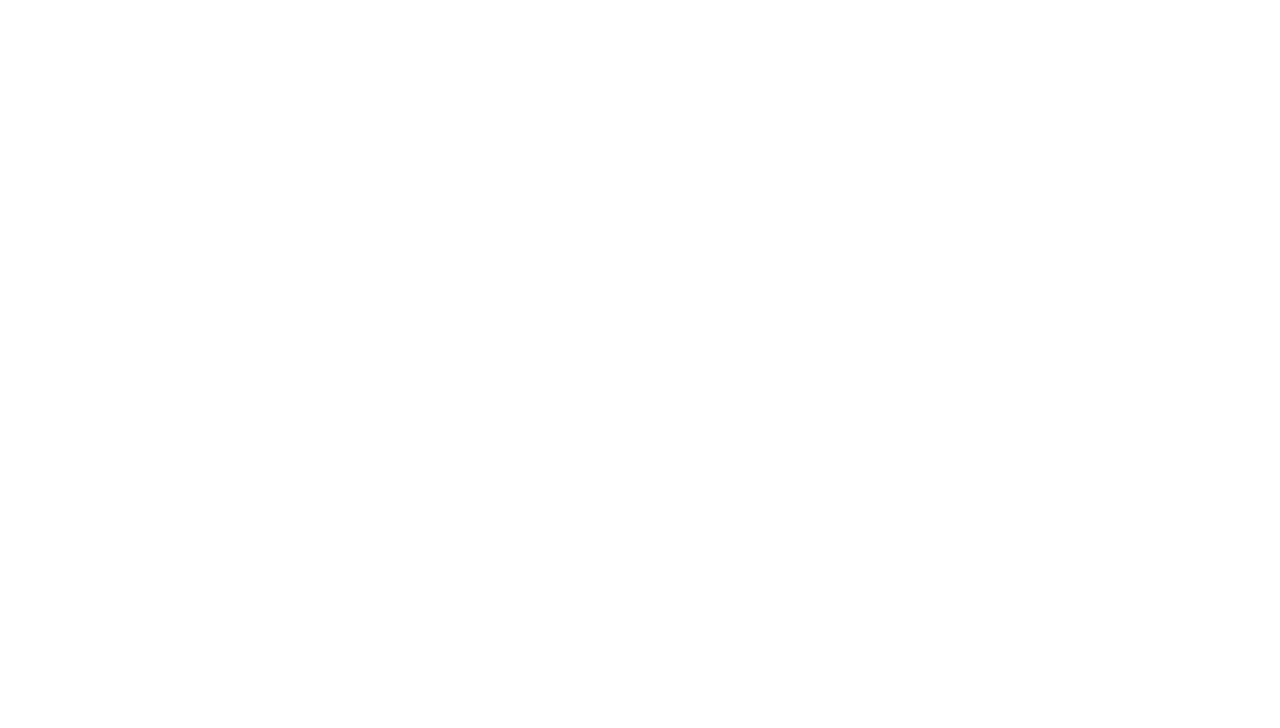
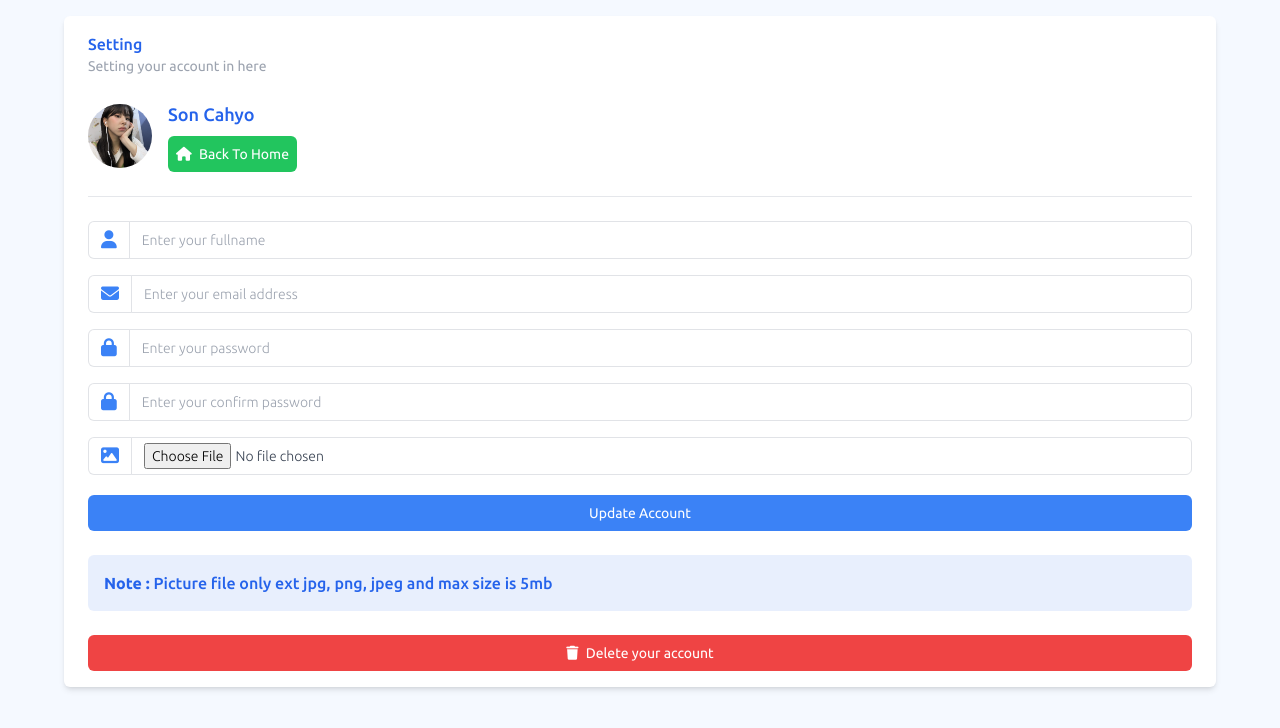
Before and after one commit to KhenCahyo13/todoapp, a React (Create React App) app: page /setting in a window 1280 px wide. Before the commit this address had no page. Shown: the top 728 px of the page. Built offline with nearby package versions, Linux system fonts and the light colour scheme.

Commit message:
Add Setting page

```diff
--- a/src/App.jsx
+++ b/src/App.jsx
@@ -3,6 +3,7 @@ import { BrowserRouter, Routes, Route  } from "react-router-dom"
 import SignUp from "./pages/SignUp"
 import VerificationEmail from "./pages/VerificationEmail"
 import Home from "./pages/Home"
+import Setting from "./pages/Setting"
 
 const App = () => {
     return (
@@ -14,6 +15,7 @@ const App = () => {
                     <Route path="/signup" element={<SignUp />} />
                     <Route path="/todoapp/users/:token" element={<VerificationEmail />} />
                     <Route path="/home" element={<Home />} />
+                    <Route path="/setting" element={<Setting />} />
                 </Routes>
             </BrowserRouter>
         </>
--- a/src/components/Header.jsx
+++ b/src/components/Header.jsx
@@ -1,5 +1,5 @@
 import { useEffect, useState } from "react"
-import { useNavigate } from "react-router-dom"
+import { useNavigate, Link } from "react-router-dom"
 import "../styles/Header.css"
 
 const Header = () => {
@@ -34,15 +34,15 @@ const Header = () => {
                     </div>
                 </div>
                 <div className="flex items-center gap-2 lg:hidden">
-                    <div onClick={handleTheme} className="btn-theme">
+                    <button onClick={handleTheme} className="btn-theme">
                         <i className="fa-solid fa-moon text-white"></i>
-                    </div>
-                    <div className="btn-setting">
+                    </button>
+                    <Link to="/setting"><button className="btn-setting">
                         <i className="fa-solid fa-gear text-white"></i>
-                    </div>
-                    <div onClick={handleLogout} className="btn-logout">
+                    </button></Link>
+                    <button onClick={handleLogout} className="btn-logout">
                         <i className="fa-solid fa-right-from-bracket text-white"></i>
-                    </div>
+                    </button>
                 </div>
                 <div className="hidden lg:flex lg:items-center lg:gap-5">
                     <div onClick={handleTheme} className="btn-theme">
--- /dev/null
+++ b/src/pages/Setting.jsx
@@ -0,0 +1,64 @@
+import { Link } from "react-router-dom"
+
+const Setting = () => {
+    return (
+        <section className="bg-blue-500 bg-opacity-5 w-full min-h-screen px-4 py-4 md:px-16 lg:px-[4rem] dark:bg-gray-800">
+            <div className="bg-white rounded-md shadow-md px-4 py-4 lg:px-6 dark:bg-gray-700">
+                <h1 className="text-blue-600 font-medium dark:text-blue-400">Setting</h1>
+                <p className="text-sm text-gray-400 dark:text-white">Setting your account in here</p>
+                <div className="mt-6">
+                    <div className="flex items-center gap-4">
+                        <img className="rounded-full w-16" src="./chaeyoung.jpg" alt="ProfilePicture" />
+                        <div className="block">
+                            <h1 className="text-blue-600 font-medium text-lg">Son Cahyo</h1>
+                            <Link to="/home"><button className="btn-green px-2 py-1 mt-2"><i className="fa-solid fa-house mr-1"></i> Back To Home</button></Link>
+                        </div>
+                    </div>
+                    <hr className="mt-6 bg-gray-900 bg-opacity-20 h-[1px]" />
+                </div>
+                <form className="mt-6">
+                    <div className="flex items-center mt-4">
+                        <div className="form-icon">
+                            <i className="fa-solid fa-user text-blue-500 text-lg"></i>
+                        </div>
+                        <input type="text" className="form-control" placeholder="Enter your fullname" />
+                    </div>
+                    <div className="flex items-center mt-4">
+                        <div className="form-icon">
+                            <i className="fa-solid fa-envelope text-blue-500 text-lg"></i>
+                        </div>
+                        <input type="email" className="form-control" placeholder="Enter your email address" />
+                    </div>
+                    <div className="flex items-center mt-4">
+                        <div className="form-icon">
+                            <i className="fa-solid fa-lock text-blue-500 text-lg"></i>
+                        </div>
+                        <input type="password" className="form-control" placeholder="Enter your password" />
+                    </div>
+                    <div className="flex items-center mt-4">
+                        <div className="form-icon">
+                            <i className="fa-solid fa-lock text-blue-500 text-lg"></i>
+                        </div>
+                        <input type="password" className="form-control" placeholder="Enter your confirm password" />
+                    </div>
+                    <div className="flex items-center mt-4">
+                        <div className="form-icon">
+                            <i className="fa-solid fa-image text-blue-500 text-lg"></i>
+                        </div>
+                        <input type="file" accept="image/png, image/jpeg, image/jpg" className="form-file" id="profilePicture" />
+                    </div>
+                    <div className="mt-5">
+                        <button className="btn-blue">Update Account</button>
+                    </div>
+                </form>
+
+                <div className="bg-blue-600 bg-opacity-10 px-4 py-4 rounded-md mt-6">
+                    <h1 className="font-semibold text-blue-600 dark:text-blue-400">Note : <span className="font-medium">Picture file only ext jpg, png, jpeg and max size is 5mb</span></h1>
+                </div>
+                <button className="btn-red px-2 py-1 mt-6"><i className="fa-solid fa-trash mr-1"></i> Delete your account</button>
+            </div>
+        </section>
+    )
+}
+
+export default Setting
```
